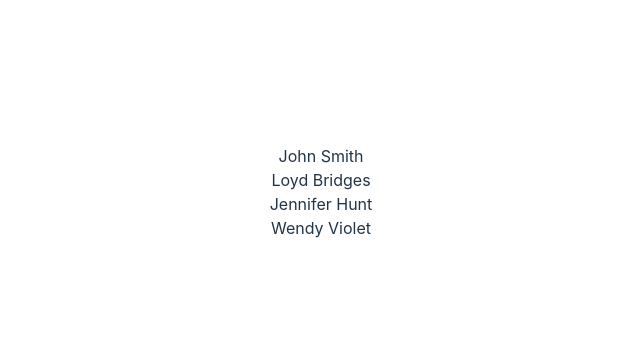
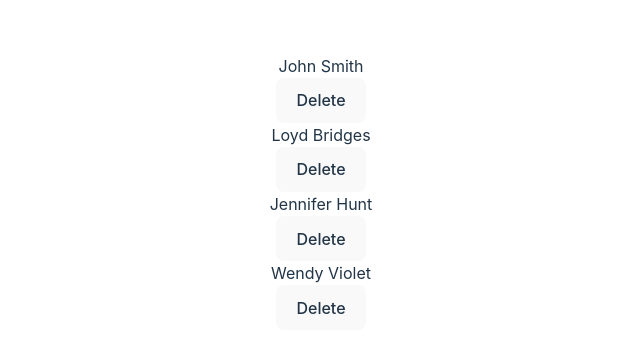
Before and after one commit to jpetersun/altura, a React (Vite) app: page / in a window 1280 px wide. Shown: the part 208-560 px from the top of the page, without its empty margins (319-959 px from the left). Built offline with nearby package versions, Linux system fonts and the light colour scheme.

Commit message:
feat: add delete user button

```diff
--- a/src/components/UserItem.tsx
+++ b/src/components/UserItem.tsx
@@ -4,14 +4,17 @@ interface Props {
   user: User;
   displayUserDetails: Function;
   isDisplayUserDetails: number[];
+  deleteUser: Function;
 }
 
 const UserItem = ({
   user,
   displayUserDetails,
   isDisplayUserDetails,
+  deleteUser,
 }: Props) => {
   return (
+    <div>
       <li key={user.id} onClick={() => displayUserDetails(user.id)}>
         {user.firstName} {user.lastName}
         {!isDisplayUserDetails.includes(user.id) ? null : (
@@ -21,6 +24,8 @@ const UserItem = ({
           </p>
         )}
       </li>
+      <button onClick={() => deleteUser(user.id)}>Delete</button>
+    </div>
   );
 };
 
--- a/src/components/UsersList.tsx
+++ b/src/components/UsersList.tsx
@@ -17,14 +17,29 @@ const UsersList = () => {
     setIsDisplayUserDetails([...isDisplayUserDetails, id]);
   };
 
+  const deleteUser = (id: number) => {
+    if (usersResult) {
+      const usersDeleteResult = usersResult.users.filter(
+        (user) => user.id !== id
+      );
+
+      setUsersResult({
+        ...usersResult,
+        users: usersDeleteResult,
+      });
+    }
+  };
+
   return (
     <ul>
       {usersResult?.users?.map((user: User) => {
         return (
           <UserItem
+            key={user.id}
             user={user}
             displayUserDetails={displayUserDetails}
             isDisplayUserDetails={isDisplayUserDetails}
+            deleteUser={deleteUser}
           />
         );
       })}
```
Lines whose indentation alone changed are shown as unchanged.
